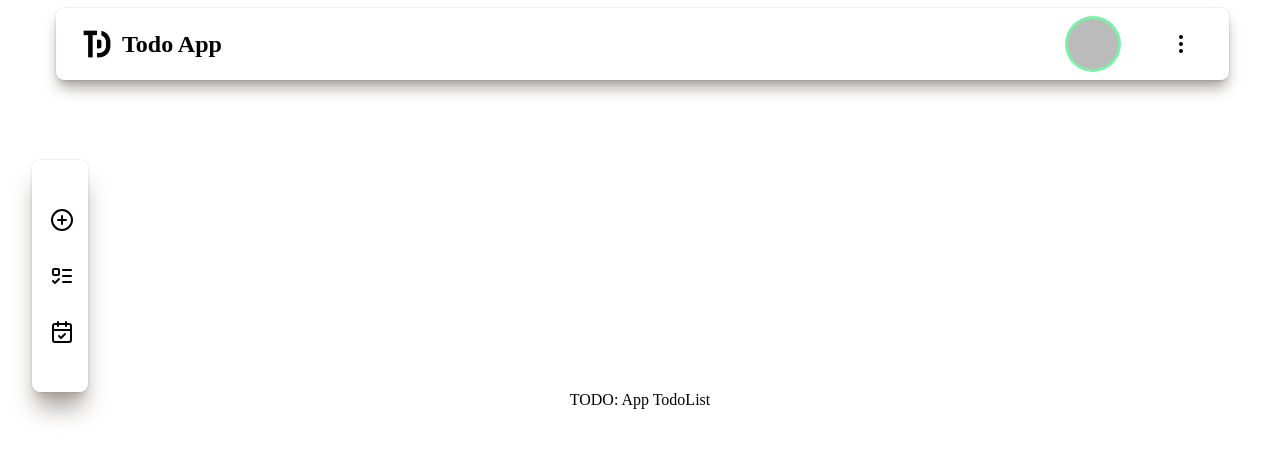
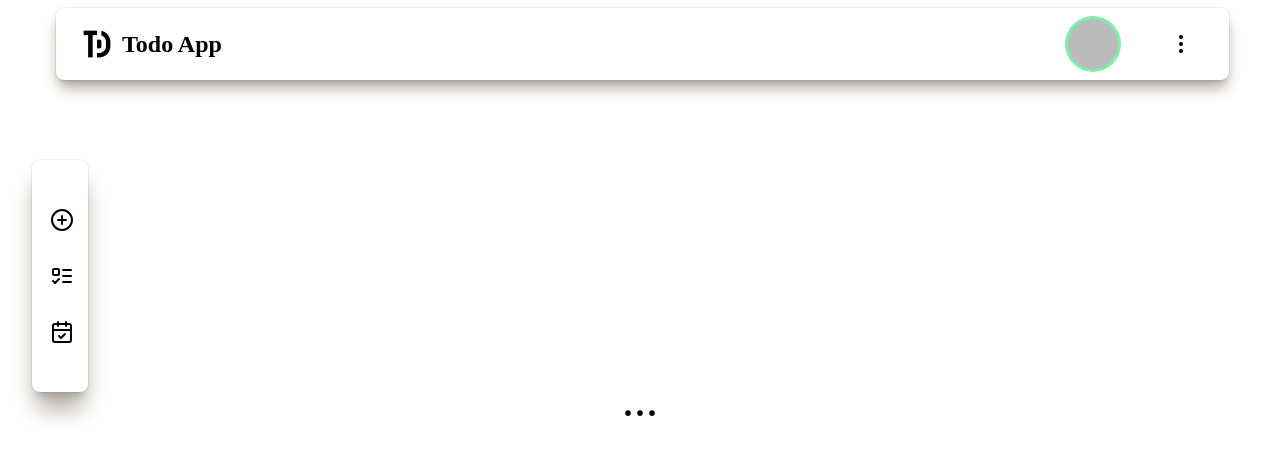
Before and after one commit to AinaElie/App_todo_list_preprod, a Next.js app: page /home in a window 1280 px wide. Shown: the top 458 px of the page. Built offline with nearby package versions, Linux system fonts and the light colour scheme; no server answers; sample sign-in values are in the browser's storage.

Commit message:
chores: nan

```diff
--- a/app/home/page.tsx
+++ b/app/home/page.tsx
@@ -11,7 +11,7 @@ export default function Page() {
 
   return (
     <div className="w-full h-screen flex justify-center items-center">
-      TODO: App TodoList
+      <h1 className="text-5xl">...</h1>
     </div>
   );
 }
```
